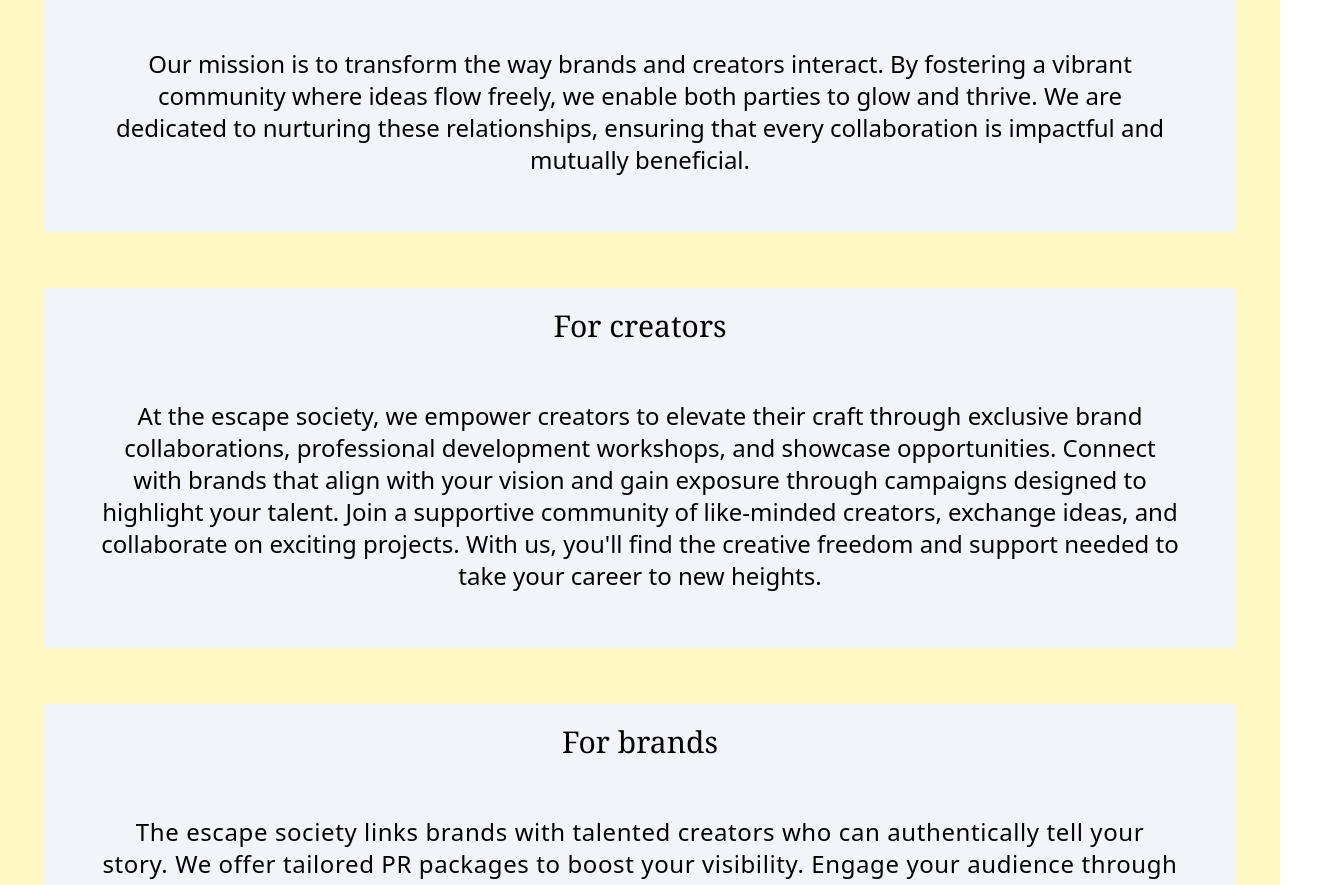
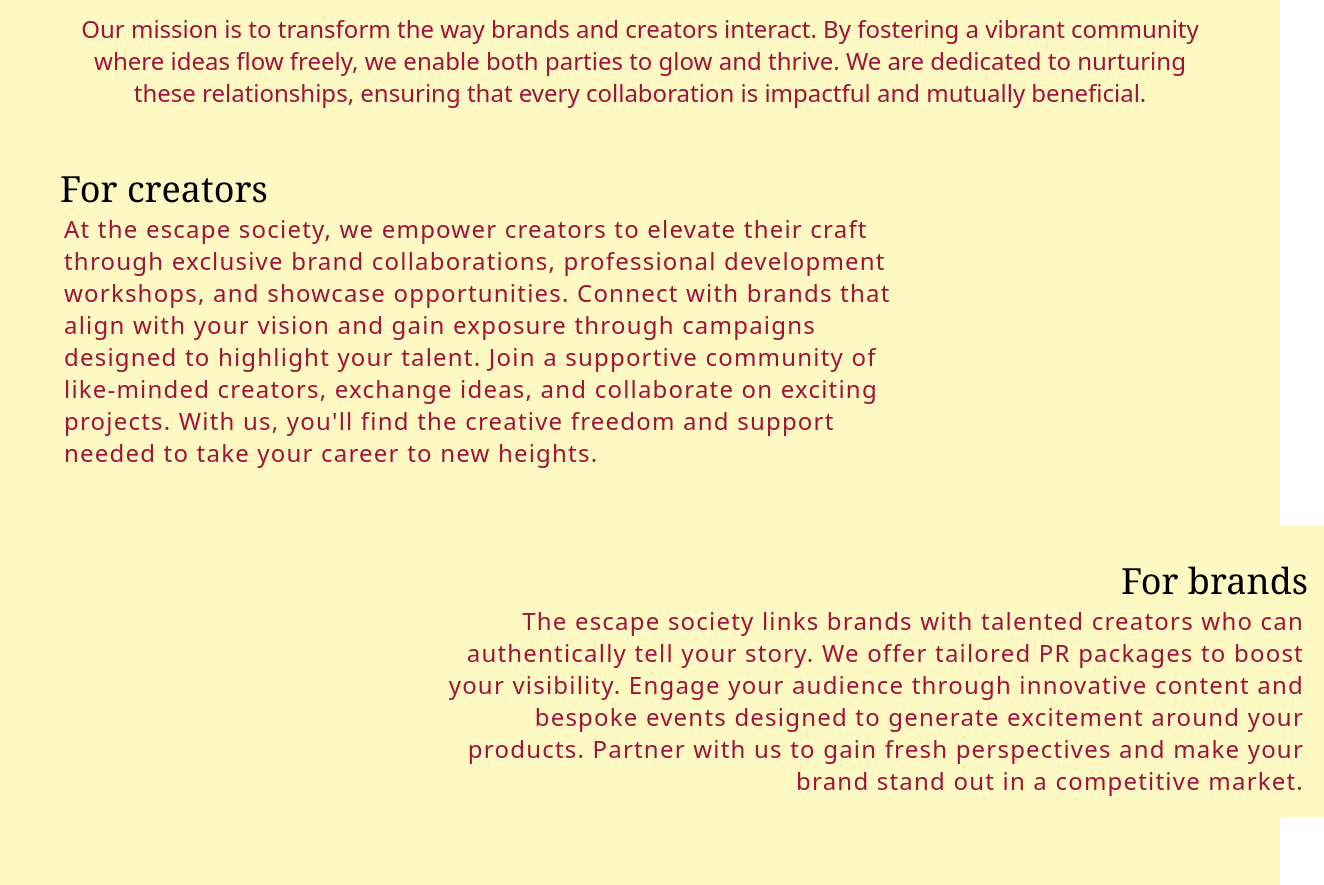
Before and after one commit to Arohance-KV/arohance-task, a React (Create React App) app: page / in a window 1280 px wide. Shown: the part 1740-2625 px from the top of the page, 1324 px wide, since content can reach past the window. Built offline with nearby package versions, Linux system fonts and the light colour scheme; the HTML template or start-up script is replaced by a standard one.

Commit message:
fixing info section

```diff
--- a/src/Components/Info.js
+++ b/src/Components/Info.js
@@ -1,41 +1,51 @@
 import React from "react";
-import CountUp from 'react-countup';
+import CountUp from "react-countup";
 
 const Info = () => {
   return (
     <>
-      <div className="bg-yellow-100 p-4 " >
+      <div className="bg-yellow-100 p-4 ">
         <p className="text-black font-medium text-center text-4xl font-serif mb-5">
-          A COMMUNITY BUILT ON<br/> CREATIVITY AND COLLABORATION
+          A COMMUNITY BUILT ON
+          <br /> CREATIVITY AND COLLABORATION
         </p>
         <br />
 
         <img className="m-0" src="images/city_list.png"></img>
 
+        <hr />
+
         <div className="flex justify-center mt-14">
           <div className="flex space-x-8">
             <div className="text-center">
               <div className="text-4xl font-bold ">
-            <CountUp start={1} end={500} duration={8} /><span>K</span>
+                <CountUp start={1} end={500} duration={8} />
+                <span>K</span>
               </div>
-          <p className="text-2lg font-bold text-gray-900 mt-2">Twitter Followers</p>
+              <p className="text-2lg font-bold text-gray-900 mt-2">
+                Twitter Followers
+              </p>
             </div>
             <div className="text-center">
               <div className="text-4xl font-bold">
-            <CountUp start={1} end={100} duration={8} /><span>+</span>
+                <CountUp start={1} end={100} duration={8} />
+                <span>+</span>
               </div>
-          <p className="text-2lg text-gray-900 mt-2 font-bold">MICRO & MACRO<br/> CREATORS</p>
+              <p className="text-2lg text-gray-900 mt-2 font-bold">
+                MICRO & MACRO
+                <br /> CREATORS
+              </p>
+            </div>
           </div>
         </div>
       </div>
 
-
-      </div>
-
       <div className="bg-yellow-100 p-10">
-        <div className="flex justify-center flex-col bg-slate-100 ml-1 mr-1">
-          <h1 className="font-medium text-3xl mt-5 font-serif">TES'S Mission</h1>
-          <p className="text-2xl font-extralight p-14">
+        <div className="flex flex-col bg-yellow-100 ml-1 mr-1 justify-left">
+          <h1 className="font-medium text-3xl mt-5 font-serif">
+            TES'S Mission
+          </h1>
+          <p className="text-2xl font-normal p-5 text-rose-800">
             Our mission is to transform the way brands and creators interact. By
             fostering a vibrant community where ideas flow freely, we enable
             both parties to glow and thrive. We are dedicated to nurturing these
@@ -43,24 +53,26 @@ const Info = () => {
             mutually beneficial.
           </p>
         </div>
-
-        <div className="flex justify-center flex-col bg-slate-100 ml-1 mr-1 mt-14">
-          <h1 className="font-medium text-3xl mt-5 font-serif">For creators</h1>
-          <p className="text-2xl font-extralight p-14">
+        <div className="flex flex-col space-y-8">
+          <div className="flex flex-col bg-yellow-100 p-5 w-3/4 items-start	">
+            <h1 className="font-medium text-4xl mt-5 font-serif text-left">
+              For creators
+            </h1>
+            <p className="text-2xl font-normal p-1 tracking-wider text-rose-800 text-left">
               At the escape society, we empower creators to elevate their craft
               through exclusive brand collaborations, professional development
               workshops, and showcase opportunities. Connect with brands that
-            align with your vision and gain exposure through campaigns designed
-            to highlight your talent. Join a supportive community of like-minded
-            creators, exchange ideas, and collaborate on exciting projects. With
-            us, you'll find the creative freedom and support needed to take your
-            career to new heights.
+              align with your vision and gain exposure through campaigns
+              designed to highlight your talent. Join a supportive community of
+              like-minded creators, exchange ideas, and collaborate on exciting
+              projects. With us, you'll find the creative freedom and support
+              needed to take your career to new heights.
             </p>
           </div>
 
-        <div className="flex justify-center flex-col bg-slate-100 ml-1 mr-1 mt-14">
-          <h1 className="font-medium text-3xl mt-5 font-serif">For brands</h1>
-          <p className="text-2xl p-14 tracking-wide font-light">
+          <div className="flex flex-col bg-yellow-100 p-4 w-3/4 ml-96 items-end">
+            <h1 className="font-medium text-4xl mt-5 font-serif">For brands</h1>
+            <p className="text-2xl font-normal p-1 tracking-wider text-rose-800 text-right">
               The escape society links brands with talented creators who can
               authentically tell your story. We offer tailored PR packages to
               boost your visibility. Engage your audience through innovative
@@ -69,9 +81,12 @@ const Info = () => {
               your brand stand out in a competitive market.
             </p>
           </div>
+        </div>
 
         <div className="flex justify-center flex-col ml-1 mr-1 mt-14">
-          <h1 className="font-bold text-3xl mt-5 font-serif">THE ESCAPE SOCIETY</h1>
+          <h1 className="font-bold text-3xl mt-5 font-serif">
+            THE ESCAPE SOCIETY
+          </h1>
           <p className="text-2xl font-normal tracking-normal p-8 text-rose-800">
             The Escape Society is more than just a platform; it's a vibrant
             community of innovators, visionaries and trailblazers. Whether
```
Lines whose indentation alone changed are shown as unchanged.
